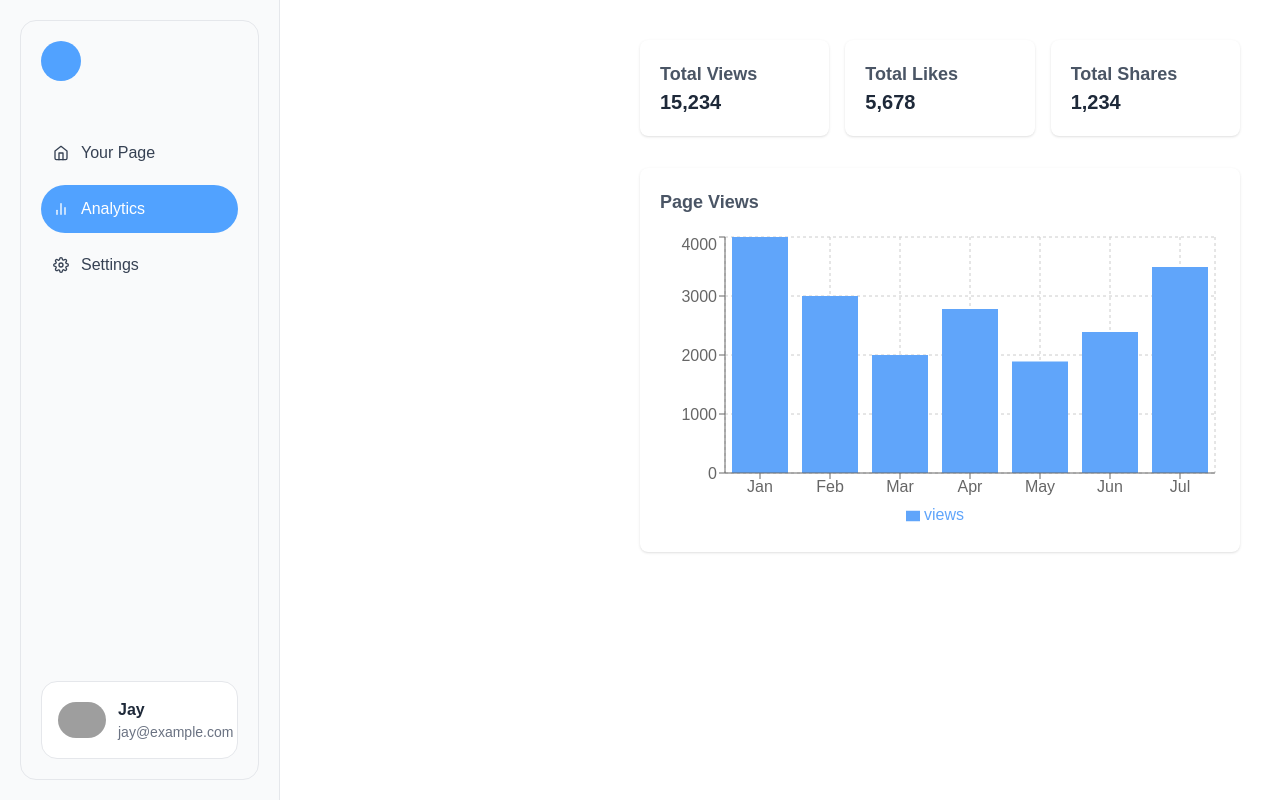
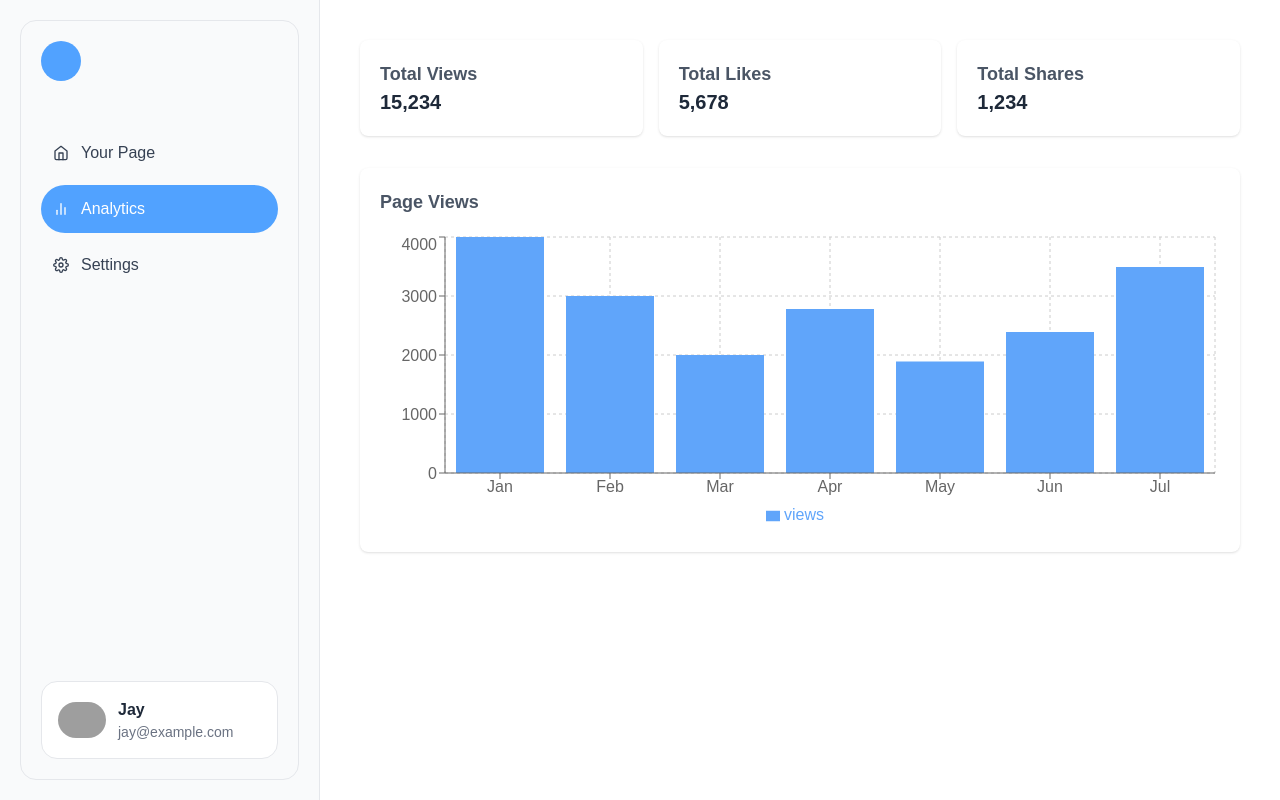
Before and after one commit to devtofunmi/devbio, a Next.js app: page /dashboard/analytics in a window 1280 px wide. Built offline with nearby package versions, Linux system fonts and the light colour scheme; grey boxes are pictures that could not be loaded.

Commit message:
added border

```diff
--- a/components/dashboard/Sidebar.tsx
+++ b/components/dashboard/Sidebar.tsx
@@ -63,9 +63,9 @@ const Sidebar: React.FC = () => {
             </button>
 
             {showTooltip && (
-              <div className="absolute bottom-14 left-1/2 -translate-x-1/2 bg-white border border-gray-200 shadow-lg rounded-xl p-3 w-40 text-start transition-all duration-200">
+              <div className="absolute bottom-14 left-1/2 -translate-x-1/2 bg-white border border-gray-200 shadow-lg rounded-lg p-3 w-40 text-start transition-all duration-200">
                 <div className="font-bold text-gray-800">Jay</div>
-                <div className="text-gray-500 text-sm">jay@example.com</div>
+                <div className="text-gray-500 text-sm break-all">jay@example.com</div>
               </div>
             )}
           </div>
@@ -73,7 +73,7 @@ const Sidebar: React.FC = () => {
       </div>
 
       {/* Desktop Sidebar */}
-      <div className="hidden md:flex w-70 bg-gray-50 border-r border-gray-200 p-5 flex-col h-screen">
+      <div className="hidden font-sans md:flex lg:fixed w-80 bg-gray-50 border-r border-gray-200 p-5 flex-col h-screen">
         <div className="border-1 p-5 rounded-2xl h-full border-gray-200 flex flex-col">
           {/* Logo */}
           <div className="flex items-center mb-10">
@@ -116,7 +116,7 @@ const Sidebar: React.FC = () => {
               />
               <div className="ml-3">
                 <div className="font-bold text-gray-800">Jay</div>
-                <div className="text-gray-500 text-sm">jay@example.com</div>
+                <div className="text-gray-500 text-sm break-all">jay@example.com</div>
               </div>
             </div>
           </div>
```
